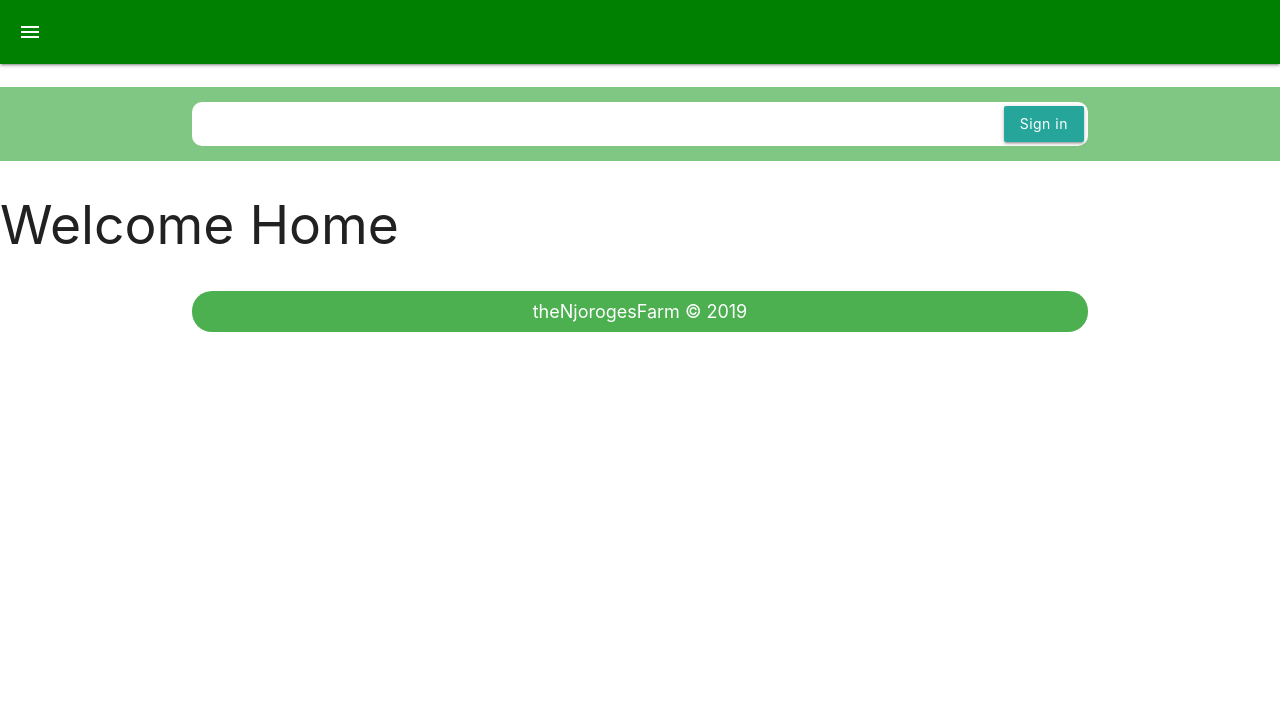
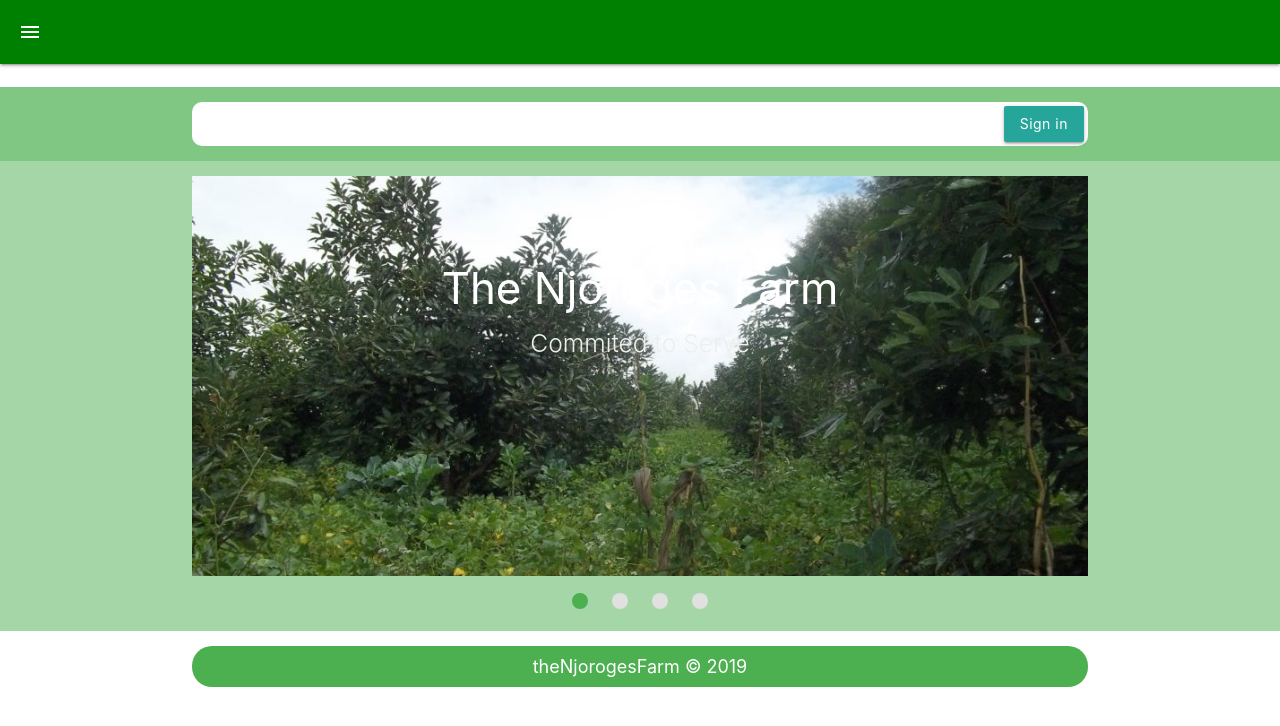
Before and after one commit to njorogetimk/thefarm, a Flask app: page / in a window 1280 px wide. Shown: the top 726 px of the page. Run offline with Flask 2, Linux system fonts and the light colour scheme.

Commit message:
Add a slider

```diff
--- a/the_App/static/js/custom.js
+++ b/the_App/static/js/custom.js
@@ -26,3 +26,9 @@ document.addEventListener('DOMContentLoaded', function() {
 let rfile = document.getElementById('real-file')
 let btn = document.getElementById('custom-button')
 let span = document.getElementById('custom-text')
+
+// Slider
+document.addEventListener('DOMContentLoaded', function() {
+    var elems = document.querySelectorAll('.slider');
+    var instances = M.Slider.init(elems, {});
+  });
--- a/the_App/templates/home.html
+++ b/the_App/templates/home.html
@@ -1,5 +1,42 @@
 {% extends 'base.html' %}
 
 {% block container%}
-<h2>Welcome Home</h2>
+<section class="section green lighten-3">
+  <div class="container">
+
+  <div class="slider blue-text">
+    <ul class="slides">
+      <li>
+        <img src="{{url_for('static', filename='slide/im1.jpg')}}">
+        <div class="caption center-align">
+          <h3>The Njoroges Farm</h3>
+          <h5 class="light grey-text text-lighten-3">Commited to Serve</h5>
+        </div>
+      </li>
+      <li>
+        <img src="{{url_for('static', filename='slide/im2.jpg')}}">
+        <div class="caption left-align">
+          <h3>Efficient Farmer's API</h3>
+          <h5 class="light grey-text text-lighten-3">For clear concise records</h5>
+        </div>
+      </li>
+      <li>
+        <img src="{{url_for('static', filename='slide/im3.jpg')}}">
+        <div class="caption right-align">
+          <h3>The Customer's Satisfaction</h3>
+          <h5 class="light grey-text text-lighten-3">Is our priority</h5>
+        </div>
+      </li>
+      <li>
+        <img src="{{url_for('static', filename='slide/im4.jpg')}}">
+        <div class="caption center-align">
+          <h3>Take a holiday and visit us</h3>
+          <h5 class="light grey-text text-lighten-3">Nakuru, Bahati, Limuko farm</h5>
+        </div>
+      </li>
+    </ul>
+  </div>
+
+  </div>
+</section>
 {% endblock %}
```
Also changed, not shown: the_App/static/slide/im1.jpg (added), the_App/static/slide/im2.jpg (added), the_App/static/slide/im3.jpg (added), the_App/static/slide/im4.jpg (added).
